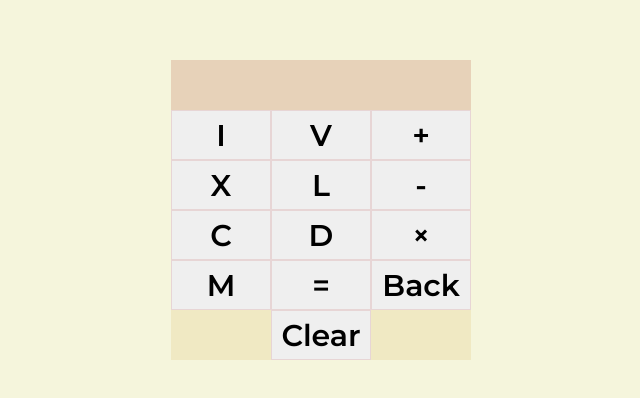
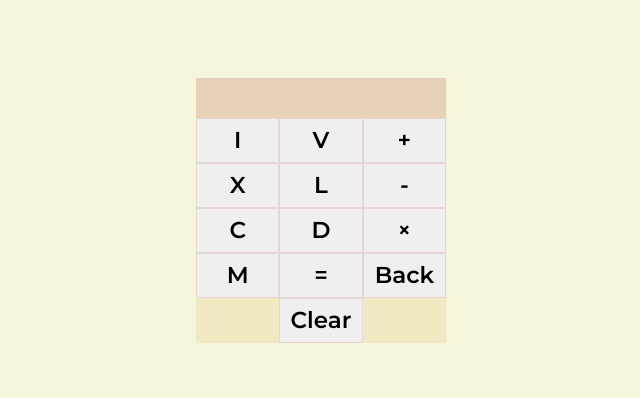
Before and after one commit to romanzhh/roman-calculator, a website with bundled scripts: page index.html in a window 1280 px wide. Shown: the part 190-588 px from the top of the page, without its empty margins (319-959 px from the left). Built offline with nearby package versions, Linux system fonts and the light colour scheme.

Commit message:
update css

```diff
--- a/index.html
+++ b/index.html
@@ -33,7 +33,7 @@
         <input type="button" value="Back">
       </div>
       <div class="fifth-row">
-        <input type="button" value="Clear" style="margin-left: 100px">
+        <input type="button" value="Clear" style="margin-left: calc(250px / 3)">
       </div>
     </div>
   </div>
--- a/src/calculate.js
+++ b/src/calculate.js
@@ -38,7 +38,7 @@ const getSigns = (expression) => {
   const signs = [];
 
   for (let i = 0; i < expression.length; i += 1) {
-    if (expression[i].match(/[+\-×÷]/g)) {
+    if (expression[i].match(/[+\-×]/g)) {
       signs.push(expression[i]);
     }
   }
@@ -63,7 +63,7 @@ export default (exp) => {
     expression[index] = newEl;
   });
 
-  for (let i = expression.length; i >= 1; i -= 1) {
+  for (let i = expression.length; i >= 0; i -= 1) {
     const sign = signs[0];
     let tmp;
 
@@ -93,5 +93,5 @@ export default (exp) => {
     signs.shift();
   }
 
-  return expression < 0 ? 'Wrong number!' : toRoman(expression);
+  return expression < 0 ? '🦧?' : toRoman(expression);
 };
--- a/src/script.js
+++ b/src/script.js
@@ -21,6 +21,7 @@ buttons.forEach((button) => {
         return;
       case '=':
         inputValue.innerHTML = calculate(expression);
+        expression = calculate(expression);
         return;
       case 'Clear':
         inputValue.innerHTML = '';
--- a/src/style.css
+++ b/src/style.css
@@ -15,12 +15,12 @@ body {
 
 body * {
   font-family: 'Montserrat', sans-serif;
-  font-size: 30px;
+  font-size: 23px;
 }
 
 .calculator {
-  width: 300px;
-  height: 300px;
+  width: 250px;
+  height: 265px;
   background-color:rgb(240, 233, 195);
 }
 
@@ -30,13 +30,18 @@ body * {
 
 .value {
   width: 100%;
-  height: 50px;
+  height: 40px;
   background-color: rgb(231, 210, 185);
+  text-align: center;
+}
+
+.value > span {
+  font-size: 33.5px;
 }
 
 input {
-  width: 100px;
-  height: 50px;
+  width: calc(250px / 3);
+  height: 45px;
   border: 1px solid rgb(231, 213, 213);
   cursor: pointer;
 }
```
